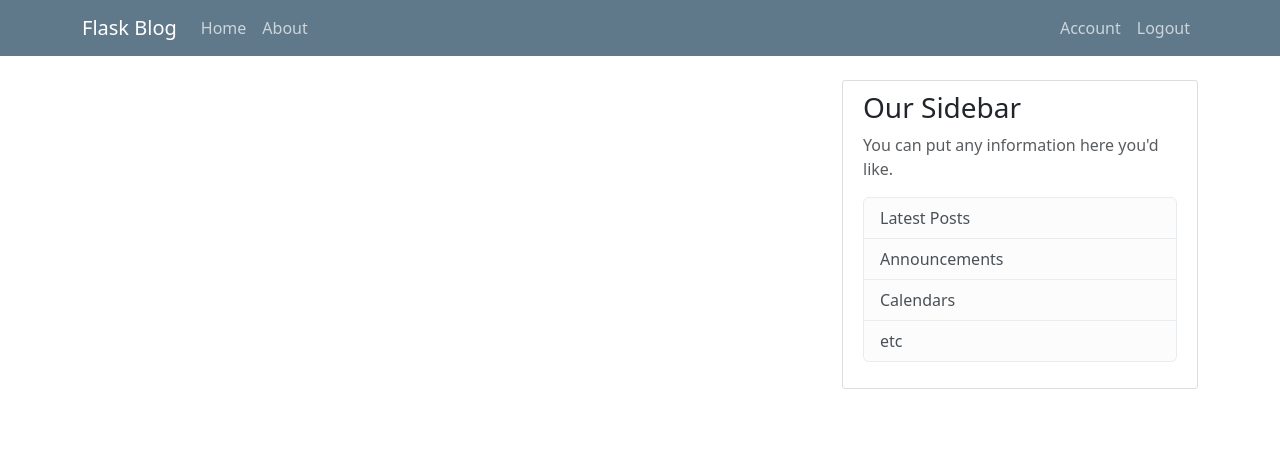
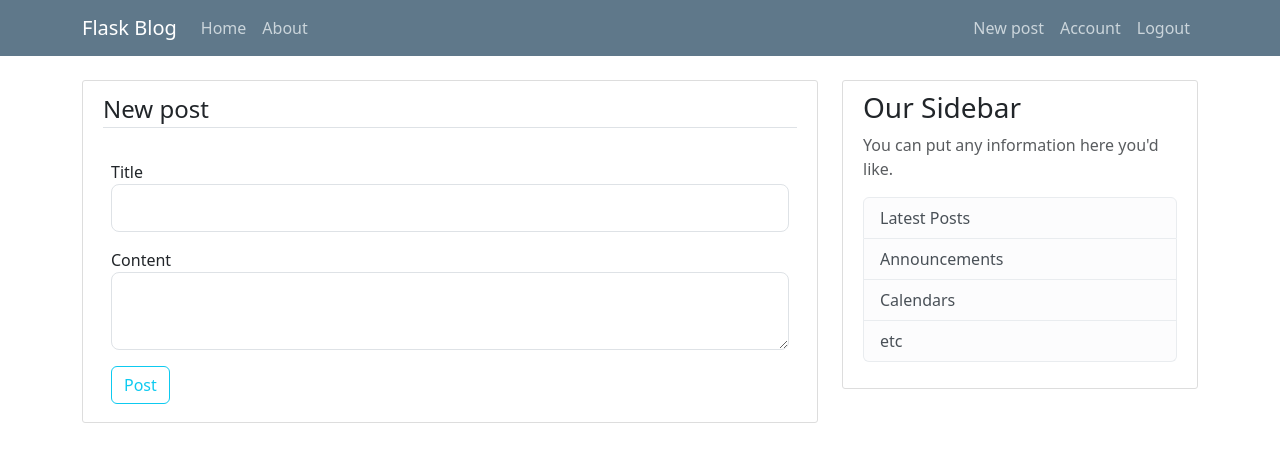
Before and after one commit to vlajksanyee/flask_web_app, a Flask app: page /post/new in a window 1280 px wide. Shown: the top 462 px of the page. Run offline with Flask 3, Linux system fonts and the light colour scheme; the visitor is signed in with stand-in values (Sample User, id 1); some libraries are stand-ins or nearby versions.

Commit message:
feat(post): create and import form

```diff
--- a/flaskblog/forms.py
+++ b/flaskblog/forms.py
@@ -3,7 +3,7 @@ from flask_login import current_user
 from flask_wtf import FlaskForm
 from flask_wtf.file import FileAllowed, FileField
 from flaskblog.models import User
-from wtforms import BooleanField, PasswordField, StringField, SubmitField
+from wtforms import BooleanField, PasswordField, StringField, SubmitField, TextAreaField
 from wtforms.validators import DataRequired, Email, EqualTo, Length, ValidationError
 
 class RegistrationForm(FlaskForm):
@@ -48,3 +48,8 @@ class UpdateAccount(FlaskForm):
             user = User.query.filter_by(email=email.data).first()
             if user:
                 raise ValidationError('This email is already in use.')
+
+class PostForm(FlaskForm):
+    title = StringField('Title', validators=[DataRequired()])
+    content = TextAreaField('Content', validators=[DataRequired()])
+    submit = SubmitField('Post')
--- a/flaskblog/routes.py
+++ b/flaskblog/routes.py
@@ -1,6 +1,6 @@
 from flask import flash, redirect, render_template, request, url_for
 from flaskblog import app, bcrypt, db
-from flaskblog.forms import LoginForm, RegistrationForm, UpdateAccount
+from flaskblog.forms import LoginForm, PostForm, RegistrationForm, UpdateAccount
 from flaskblog.models import User, Post
 from flask_login import current_user, login_required, login_user, logout_user
 import os
@@ -113,7 +113,11 @@ def account():
     return render_template('account.html', title='Account', image_file=image_file, form=form)
 
 
-@app.route("/post/new")
+@app.route("/post/new", methods=['GET', 'POST'])
 @login_required
 def new_post():
-    return render_template('create_post.html', title='New post')
+    form = PostForm()
+    if form.validate_on_submit():
+        flash('Your post has been created!', 'success')
+        return redirect(url_for('home'))
+    return render_template('create_post.html', title='New post', form=form)
--- a/flaskblog/templates/create_post.html
+++ b/flaskblog/templates/create_post.html
@@ -1,4 +1,45 @@
 {% extends "layout.html" %}
 {% block content %}
+    <div class="content-section">
+        <form method="POST" action="">
+            {{ form.hidden_tag() }}
 
+            <fieldset class="form-group">
+                <legend class="border-bottom mb-4">New post</legend>
+
+                <div class="form-group">
+                    {{ form.title.label(class="form-control-label") }}
+                    {% if form.title.errors %}
+                        {{ form.title(class="form-control form-control-lg is-invalid") }}
+                        <div class="invalid-feedback">
+                            {% for error in form.title.errors %}
+                                <span>{{ error }}</span>
+                            {% endfor %}
+                        </div>
+                    {% else %}
+                        {{ form.title(class="form-control form-control-lg") }}
+                    {% endif %}
+                </div>
+
+                <div class="form-group">
+                    {{ form.content.label(class="form-control-label") }}
+                    {% if form.content.errors %}
+                        {{ form.content(class="form-control form-control-lg is-invalid") }}
+                        <div class="invalid-feedback">
+                            {% for error in form.content.errors %}
+                                <span>{{ error }}</span>
+                            {% endfor %}
+                        </div>
+                    {% else %}
+                        {{ form.content(class="form-control form-control-lg") }}
+                    {% endif %}
+                </div>
+            </fieldset>
+
+            <div class="form-group">
+                {{ form.submit(class="btn btn-outline-info") }}
+            </div>
+
+        </form>
+    </div>
 {% endblock content %}
--- a/flaskblog/templates/layout.html
+++ b/flaskblog/templates/layout.html
@@ -32,10 +32,11 @@
                     <!-- Navbar Right Side -->
                     <div class="navbar-nav ml-auto">
                         {% if current_user.is_authenticated %}
+                            <a class="nav-item nav-link" href="{{ url_for('new_post') }}">New post</a>
                             <a class="nav-item nav-link" href="{{ url_for('account') }}">Account</a>
                             <a class="nav-item nav-link" href="{{ url_for('logout') }}">Logout</a>
                         {% else %}
-                            <a class="nav-item nav-link" href="{{ url_for('login') }}">Login</a>
+                            <a class="nav-item nav-link" href="{{ url_for('login') }}">Log in</a>
                             <a class="nav-item nav-link" href="{{ url_for('register') }}">Register</a>
                         {% endif %}
                     </div>
```
